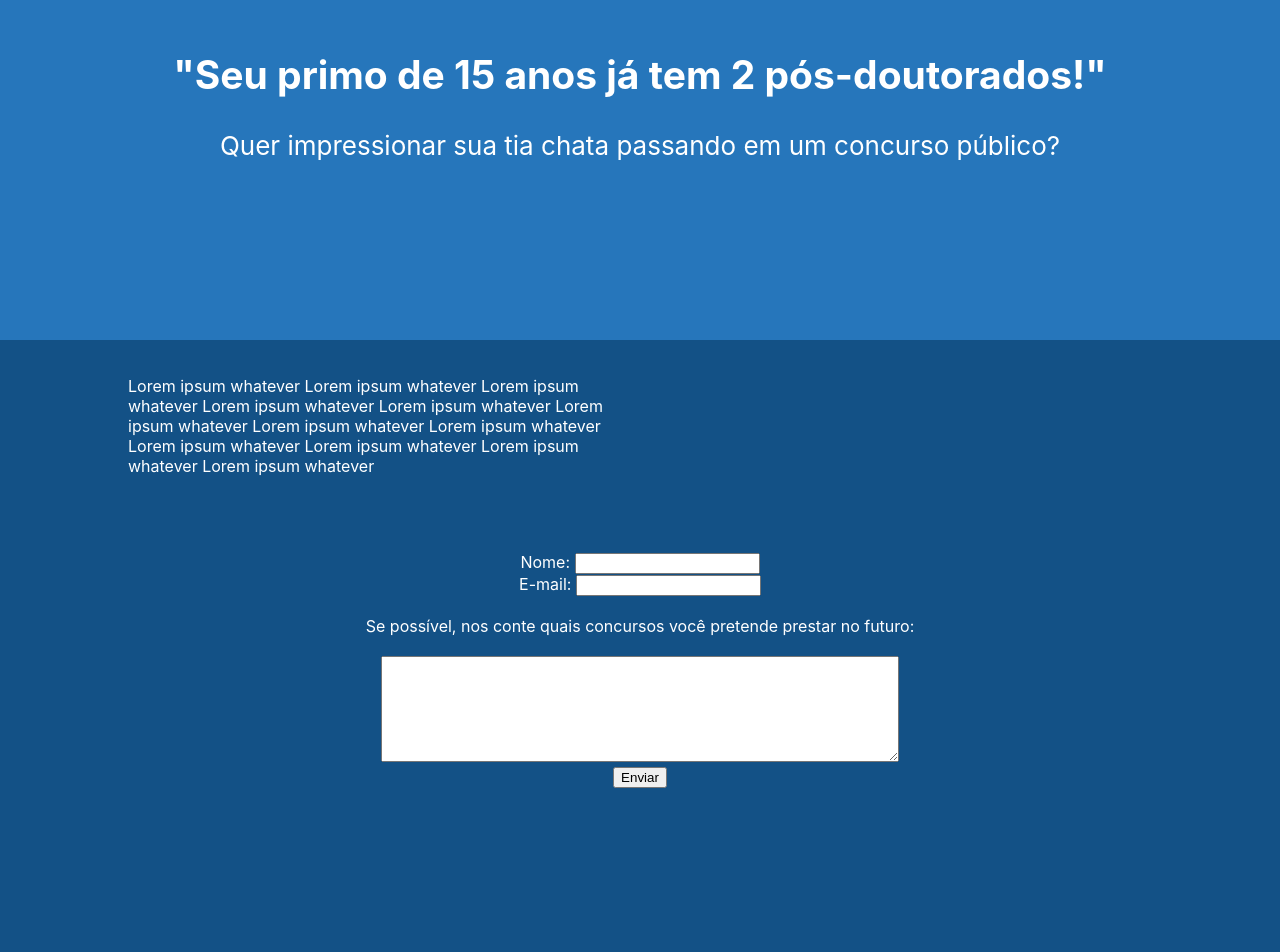
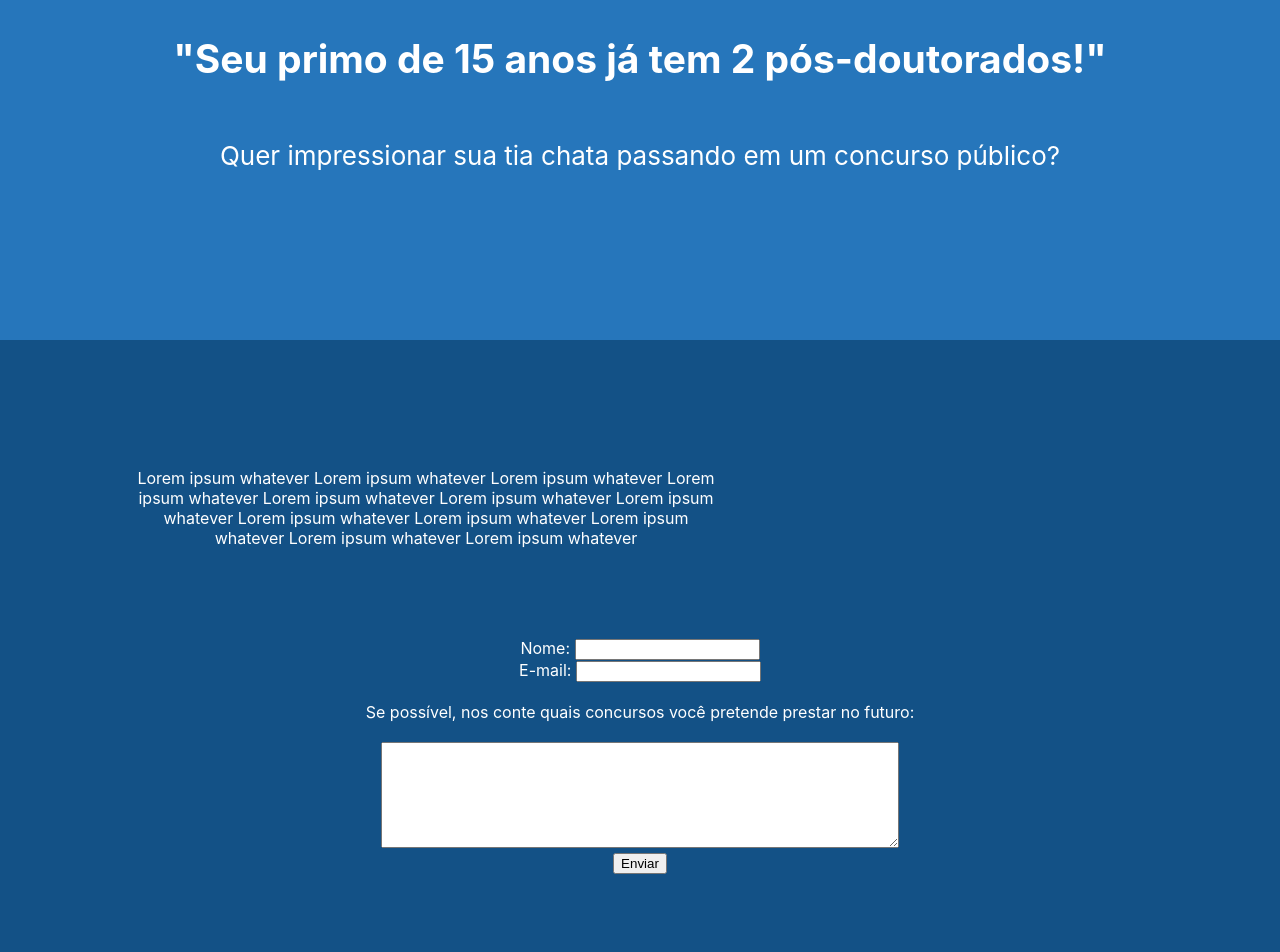
Before and after one commit to gzigue/balistic-web, a React (Create React App) app: page / in a window 1280 px wide. Shown: the part 460-1412 px from the top of the page. Built offline with nearby package versions, Linux system fonts and the light colour scheme; grey boxes are pictures that could not be loaded.

Commit message:
Melhorando o formulário e a estrutura da introdução

```diff
--- a/src/App.css
+++ b/src/App.css
@@ -59,9 +59,19 @@ body {
 
 .introText {
   color: white;
-  text-align: left;
   margin-left: 10%;
-  margin-right: 50%;
+  margin-right: 10%;
+  margin-top: 10%;
+}
+
+.videoLeft {
+  margin-right: 10%;
+  margin-top: 10%;
+}
+
+.sideBySide {
+  display:flex;
+  flex-direction:row;
 }
 
 @keyframes App-logo-spin {
--- a/src/App.js
+++ b/src/App.js
@@ -9,16 +9,12 @@ class App extends Component {
   render() {
     return (
       <div className="App">
-        <header className="App-header">
-          <Header />
-        </header>
+        <Header />
         <body>
           <Intro />
           <Form />
         </body>
-        <footer className="App-footer">
-          <Footer />
-        </footer>
+        <Footer />
       </div>
     );
   }
--- a/src/Footer.js
+++ b/src/Footer.js
@@ -5,14 +5,14 @@ class Footer extends Component {
 
     render() {
         return (
-            <div>
+            <footer className="App-footer">
                 <h3>
                     Contato:
                 </h3>
                 <p>
                     balisticfitness@gmail.com
                 </p>
-            </div>
+            </footer>
         )};
 }
 
--- a/src/Form.js
+++ b/src/Form.js
@@ -4,30 +4,73 @@ import './Form.css';
 
 class Form extends Component {
 
+    constructor() {
+	super();
+	this.state = {
+	    nome: "",
+	    email: "",
+	    concursos: ""
+	}
+	this.handleChange = this.handleChange.bind(this);
+	this.handleSubmit = this.handleSubmit.bind(this);
+    }
+
     render() {
         return (
-            <div>
+            <form onSubmit={this.handleSubmit}>
                 <br/>
-                <label id="nome">Nome: </label>
-                <input name="nome" type="text" /><br/>
-                <label id="email">E-mail: </label>
-                <input name="email" type="password"/><br/>
-                <br/>
+
+                <label>Nome: </label>
+                <input required
+		    name="nome"
+		    id="nome"
+		    value={this.state.nome}
+		    type="text"
+		    onChange={this.handleChange}
+		/><br/>
+
+                <label>E-mail: </label>
+                <input required
+		    name="email"
+		    id="email"
+		    value={this.state.email}
+		    type="text"
+		    onChange={this.handleChange}
+		/><br/>
+
+		<br/>
                 <label>
                     Se possível, nos conte quais concursos você pretende prestar no futuro:
                 </label>
                 <br/><br/>
-                <textarea className="textBox" name="concursos" id="concursos"/>
+
+		<textarea
+		    className="textBox"
+		    name="concursos"
+		    id="concursos"
+		    value={this.state.concursos}
+		    onChange={this.handleChange}/>
                 <br/>
-                <button onClick={this.handleClick}>Enviar</button>
-                <br/>
-                <br/>
-            </div>
+
+                <button>Enviar</button>
+
+		<br/> <br/>
+
+            </form>
         )};
 
     handleClick() {
         alert("Yo, dawg!");
     }
+
+    handleChange(event) {
+	const {name, value, type, checked} = event.target;
+	type === "checkbox" ? this.setState({ [name]: checked }) : this.setState({ [name]: value });
+    }
+
+    handleSubmit() {
+	alert(this.state.nome);
+    }
 }
 
 export default Form;
--- a/src/Header.js
+++ b/src/Header.js
@@ -6,15 +6,15 @@ class Header extends Component {
 
     render() {
         return (
-                <div>
-                    <img src={logo} className="App-logo" alt="logo" />
+            <header className="App-header">
+                <img src={logo} className="App-logo" alt="logo" />
                 <h2>
                     "Seu primo de 15 anos já tem 2 pós-doutorados!"
                 </h2>
                 <p>
                     Quer impressionar sua tia chata passando em um concurso público?
                 </p>
-            </div>
+ 	    </header>
         )};
 
     handleClick() {
--- a/src/Intro.js
+++ b/src/Intro.js
@@ -1,12 +1,11 @@
 import React, { Component } from 'react';
 import './App.css';
-import { Player } from 'video-react';
 
 class Intro extends Component {
 
     render() {
         return (
-            <div>
+            <div className="sideBySide">
                 <br/>
                 <p className="introText">
                     Lorem ipsum whatever Lorem ipsum whatever Lorem ipsum whatever
@@ -14,14 +13,19 @@ class Intro extends Component {
                     Lorem ipsum whatever Lorem ipsum whatever Lorem ipsum whatever
                     Lorem ipsum whatever Lorem ipsum whatever Lorem ipsum whatever
                 </p>
+		<iframe
+		    className="videoLeft"
+		    src='https://www.youtube.com/embed/E7wJTI-1dvQ'
+	            frameBorder='0'
+	            allow='autoplay; encrypted-media'
+	            allowFullScreen
+	            title='video'
+		/>
                 <br/>
                 <br/>
             </div>
         )};
 
-    handleClick() {
-        alert("Yo, dawg!");
-    }
 }
 
 export default Intro;
```
